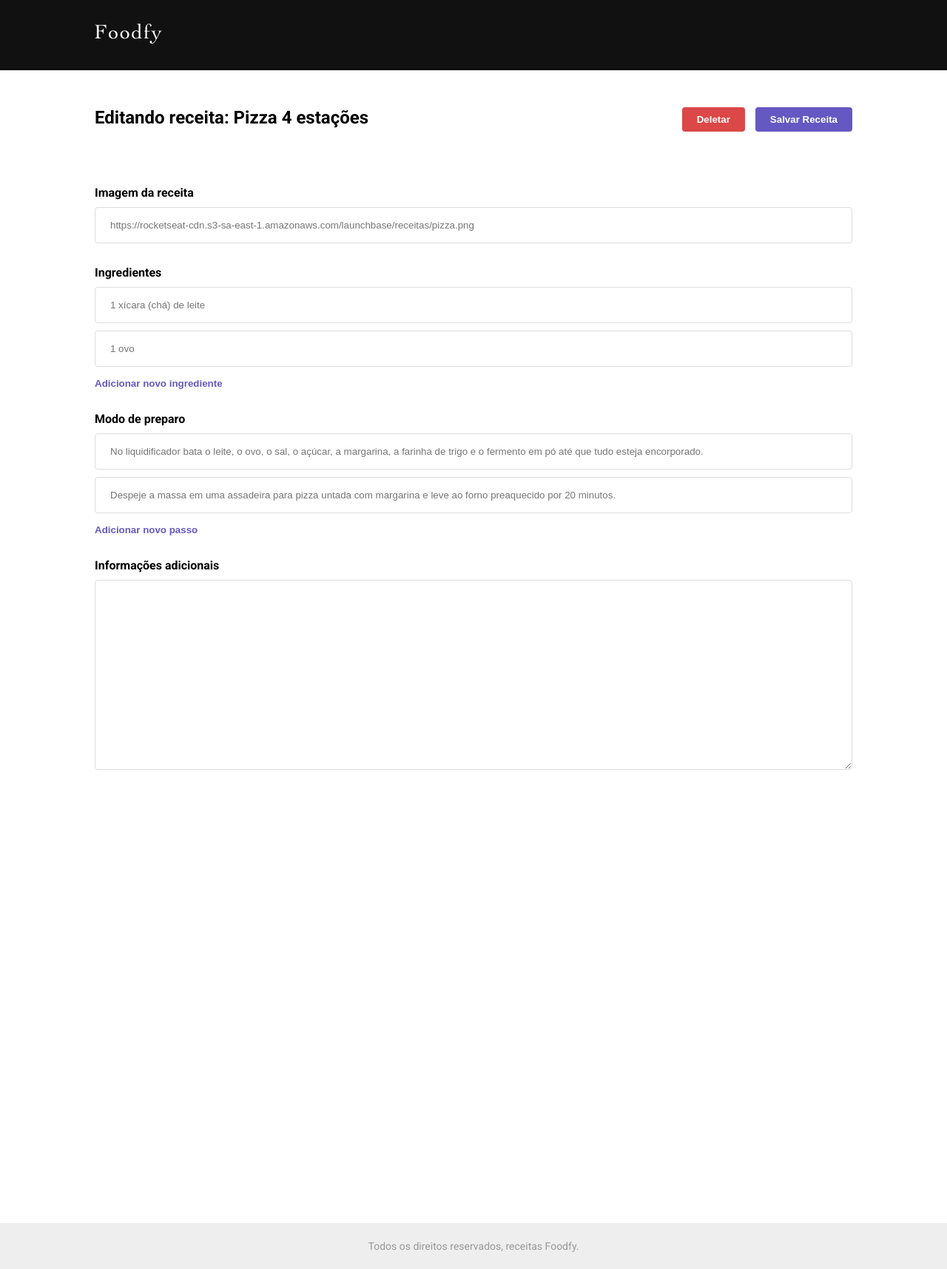
After one commit to gitpcl/foodfy, a Node server app: page /admin/recipes/1/edit in a window 1280 px wide. The commit adds this page. Shown: the whole page at 74% size. Run offline with Node 20, Linux system fonts and the light colour scheme.

Commit message:
Added create, edit, index and show pages along with temp routes

```diff
--- a/package.json
+++ b/package.json
@@ -3,7 +3,9 @@
   "version": "1.0.0",
   "main": "server.js",
   "scripts": {
-    "start": "nodemon server.js"
+    "start": "npm-run-all -p nodemon browsersync",
+    "nodemon": "nodemon server.js",
+    "browsersync": "browser-sync start --proxy http://localhost:5000 --files 'public, views'"
   },
   "repository": {
     "type": "git",
--- a/public/scripts/script.js
+++ b/public/scripts/script.js
@@ -3,7 +3,6 @@ const cards = document.querySelectorAll('.card')
 for (let card of cards) {
     card.addEventListener('click', function() {
         const recipeIndex = card.getAttribute('id')
-        console.log(recipeIndex)
         window.location.href = `/recipes/${recipeIndex}`
     })
 }
--- a/public/styles/main.css
+++ b/public/styles/main.css
@@ -4,6 +4,7 @@
     --bg: rgba(0,0,0,0.7);
     --bg-admin: #111111;
     --bg-btn: #6558C3;
+    --bg-btn-delete: #DC4747;
 
     --white: #fff;
     --gray: #EEEEEE;
@@ -14,6 +15,8 @@
     --text-light: #777777;
     --text-light-2: #444444;
     --text-purple: #6558C3;
+
+    --input-border: #DDDDDD;
 
     font-family: 'Roboto', sans-serif;
 }
--- a/public/styles/page-recipe-edit.css
+++ b/public/styles/page-recipe-edit.css
@@ -1,3 +1,96 @@
+header {
+    background: var(--bg-admin);
+    margin-bottom: 3.125rem;
+}
+
 #page-recipe-edit {
     max-width: 1100px;
 }
+
+#page-recipe-edit {
+    max-width: 1100px;
+}
+
+/* HEADER ***************/
+
+#page-recipe-edit .recipe-header {
+    display: flex;
+    justify-content: space-between;
+    margin-bottom: 1.5rem;
+}
+
+button + button {
+   margin-left: 0.625rem;
+}
+#page-recipe-edit .recipe-header h2 {
+    font-size: 1.5;
+    font-weight: 700;
+}
+
+/* BUTTONS ***************/
+
+button {
+    padding: 0.563rem 1.25rem;
+    border-radius: 0.25rem;
+    border: none;
+    color: var(--white);
+    font-weight: 700;
+}
+
+#delete {
+    background: var(--bg-btn-delete);
+}
+
+#save {
+    background: var(--bg-btn);
+}
+
+/* FORM ***************/
+fieldset {
+    border: none;
+}
+
+fieldset legend {
+    visibility: hidden;
+}
+
+fieldset label {
+    display: block;
+
+    margin-bottom: 0.625rem;
+    margin-top: 1.875rem;
+    font-weight: 700;
+}
+
+.input-block input,
+.input-block textarea {
+    width: 100% !important;
+    min-height: 3.063rem;
+
+    border: 1px solid var(--input-border);
+    border-radius: 0.25rem;
+
+    padding: 0.938rem 1.25rem;
+
+    outline: none;
+}
+
+.input-block textarea {
+    height: clamp(12rem, 16.063rem, 24rem);
+    resize: vertical;
+    margin-bottom: 38.063rem;
+}
+
+input + input {
+    margin-top: 0.625rem;
+}
+
+input + button {
+    margin-top: 0.938rem;
+
+    padding: 0;
+
+    background: transparent;
+    font-weight: 700;
+    color: var(--text-purple);
+}
--- a/routes.js
+++ b/routes.js
@@ -33,18 +33,56 @@ routes.get("/recipes/:index", (req, res) => {
 })
 
 // Admin routes
+routes.get("/admin/recipes", (req, res) => {
+    return res.render('admin/index', { items: recipes })
+})
+
+routes.get("/admin/recipes/create", (req, res) => {
+    return res.render('admin/create')
+})
+
+
+routes.get("/admin/recipes/:index", (req, res) => {
+    const recipeIndex = req.params.index
+
+    const recipe = recipes.find((recipe) => {
+        if (recipes.indexOf(recipe) == recipeIndex) {
+            return true
+        }
+    })
+
+    if (!recipe) {
+        return res.send("Recipe not found!")
+    }
+
+    res.render("admin/show", { item: recipe })
+
+})
+
+routes.get("/admin/recipes/:index/edit", (req, res) => {
+    const recipeIndex = req.params.index
+
+    const recipe = recipes.find((recipe) => {
+        if (recipes.indexOf(recipe) == recipeIndex) {
+            return true
+        }
+    })
+
+    if (!recipe) {
+        return res.send("Recipe not found!")
+    }
+
+    res.render("admin/edit", { item: recipe })
+
+})
+
 // routes.get("/admin/recipes", recipes.index); // Mostrar a lista de receitas
-// routes.get("/admin/recipes/create", recipes.create); // Mostrar formulário de nova receita
 // routes.get("/admin/recipes/:id", recipes.show); // Exibir detalhes de uma receita
 // routes.get("/admin/recipes/:id/edit", recipes.edit); // Mostrar formulário de edição de receita
+// routes.get("/admin/recipes/create", recipes.create); // Mostrar formulário de nova receita
 
+// routes.put("/admin/recipes", recipes.put); // Editar uma receita
 // routes.post("/admin/recipes", recipes.post); // Cadastrar nova receita
-// routes.put("/admin/recipes", recipes.put); // Editar uma receita
 // routes.delete("/admin/recipes", recipes.delete); // Deletar uma receita
 
-// 404 route
-routes.use((req, res) => {
-    res.status(404).render("not-found");
-});
-
 module.exports = routes
--- a/server.js
+++ b/server.js
@@ -6,6 +6,9 @@ const server = express()
 
 server.use(express.static('public'))
 server.use(routes)
+server.use((req, res) => {
+    res.status(404).render("not-found");
+});
 
 server.set('view engine', 'njk')
 
--- /dev/null
+++ b/views/admin/edit.njk
@@ -0,0 +1,69 @@
+{% extends "layout.njk" %}
+
+{% block title %}
+    <title>{{ item.title }} | Foodfy</title>
+{% endblock%}
+
+{% block links %}
+    <link rel="stylesheet" href="../../../styles/main.css">
+    <link rel="stylesheet" href="../../../styles/header.css">
+
+    <link rel="stylesheet" href="../../../styles/page-recipe-edit.css">
+
+    <link rel="stylesheet" href="../../../styles/footer.css">
+{% endblock %}
+
+{% block header %}
+    <header>
+        <div class="header-wrapper">
+            <a href="/" id="logo"><img src="../../../assets/logo-white.png" alt="Logomarca do Foodfy"></a>
+        </div>
+    </header>
+{% endblock %}
+
+{% block content %}
+    <main id="page-recipe-edit">
+        <div class="recipe-header">
+            <h2>Editando receita: {{ item.title }}</h2>
+            <div class="buttons">
+                <button id="delete">Deletar</button>
+                <button id="save">Salvar Receita</button>
+            </div>
+        </div>
+
+        <form action="" method="GET">
+            <fieldset>
+                <legend>Editando Receita</legend>
+
+                <div class="input-block">
+                    <label for="image">Imagem da receita</label>
+                    <input id="image" name="image" placeholder="{{ item.image }}">
+                </div>
+
+                <div class="input-block">
+                    <label for="ingredients">Ingredientes</label>
+                    <input id="ingredients" placeholder="{{ item.ingredients[0] }}">
+                    <input id="ingredients" name="ingredients" placeholder="{{ item.ingredients[1] }}">
+
+                    <button>Adicionar novo ingrediente</button>
+                </div>
+
+                <div class="input-block">
+                    <label for="step">Modo de preparo</label>
+                    <input id="step" placeholder="{{ item.preparation[0] }}">
+                    <input id="step" name="step" placeholder="{{ item.preparation[1] }}">
+
+                    <button>Adicionar novo passo</button>
+                </div>
+
+                <div class="input-block">
+                    <label for="info">Informações adicionais</label>
+                    <textarea id="info" name="info"></textarea>
+                </div>
+
+            </fieldset>
+
+        </form>
+
+    </main>
+{% endblock %}
```
Also changed, not shown: public/styles/page-recipe-create.css (+93 -0 lines), public/styles/page-recipe-detail.css (deleted, +0 -97 lines), public/styles/page-recipe-show.css (added, +77 -0 lines), views/admin/create.njk (added, +66 -0 lines), views/admin/index.njk (renamed from views/admin/recipes.njk, +9 -4 lines), views/admin/recipe-create.njk (deleted, +0 -49 lines), views/admin/recipe-edit.njk (deleted, +0 -49 lines), views/admin/show.njk (renamed from views/admin/recipe-detail.njk, +8 -8 lines).
